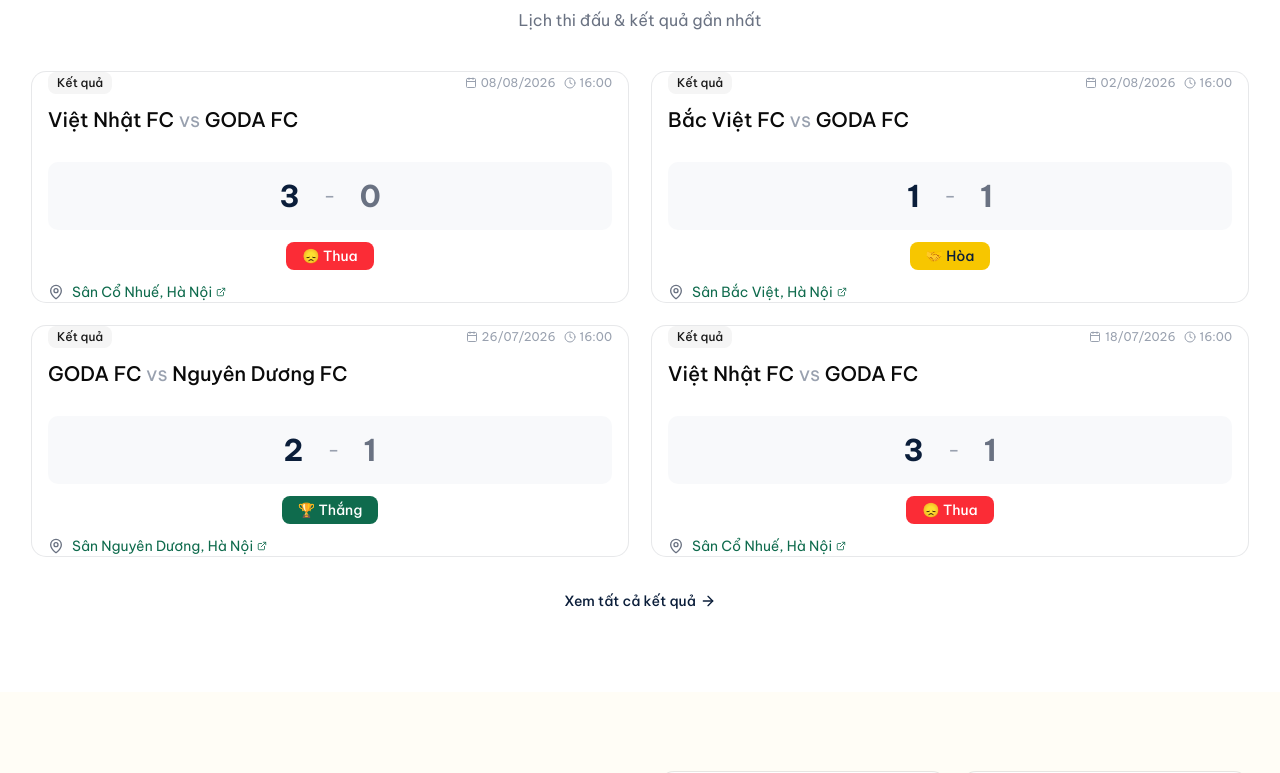
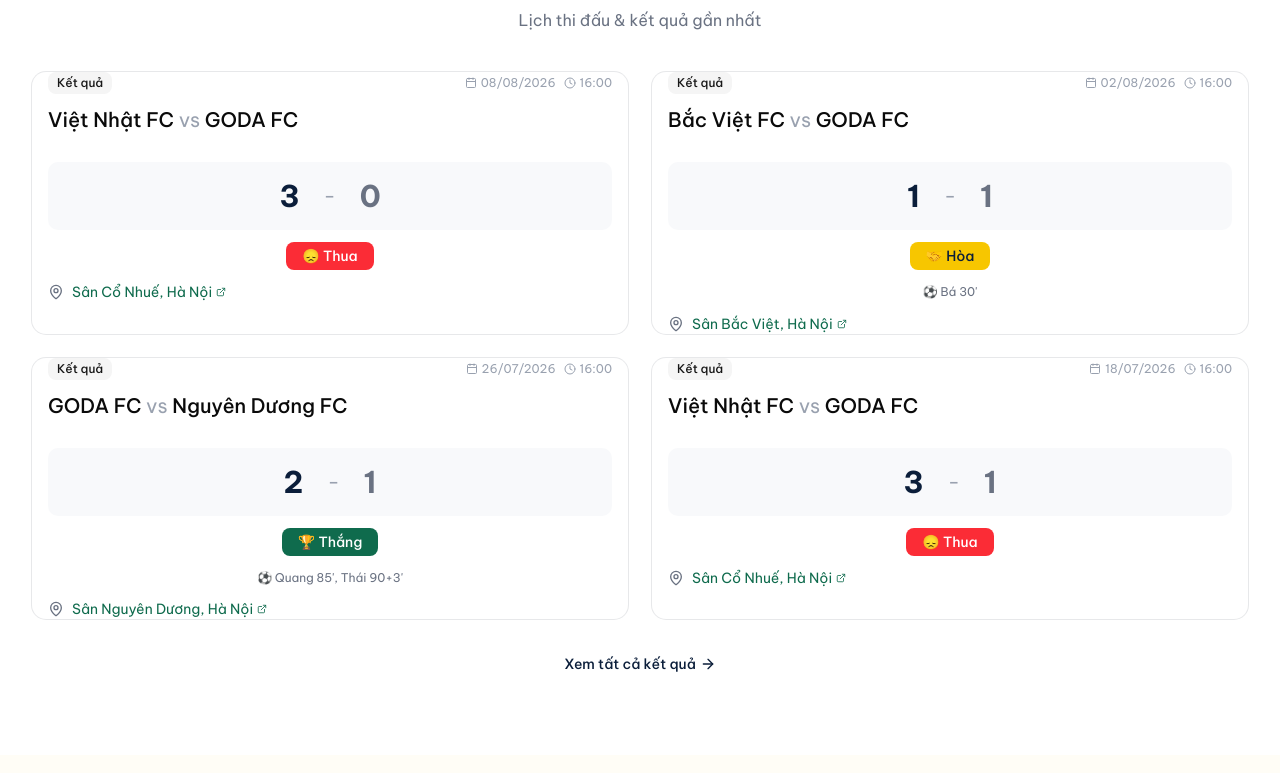
Before and after one commit to mmsop00/goda-fc, a Next.js app: page / in a window 1280 px wide. Shown: the part 1189-1962 px from the top of the page. Built offline with nearby package versions, Linux system fonts and the light colour scheme.

Commit message:
TASK-013-goal-scorers-UI-008-hero-photos

```diff
--- a/src/components/public/hero-section.tsx
+++ b/src/components/public/hero-section.tsx
@@ -7,11 +7,11 @@ import { Trophy, ChevronLeft, ChevronRight } from "lucide-react";
 import Image from "next/image";
 
 const HERO_PHOTOS = [
-  "/photos/z8053179673964_efe7a825564ab004cb6a5e9da363fdbf.jpg",
-  "/photos/z8053179697866_efa74f44b4ae184bae2444d5653b8645.jpg",
-  "/photos/z8053179704898_9b48ae1d79226549cde6028623245c67.jpg",
-  "/photos/z8053179712048_402eef6bb32ad1d49a0bdad50faa31da.jpg",
-  "/photos/z8053179727466_71c881f001208e04899c96a328bd075c.jpg",
+  "/photos/1784284566010_1879959454207999809_1879959454207999809_78d3cc2650bf182cfa721eab468b6906.jpg",
+  "/photos/1784284566048_1879959454207999809_1879959454207999809_66afc5c97918b843a9ef1a7235fffa64.jpg",
+  "/photos/z8053179790570_fe5a39ab3ef83a405bed18b999f44311.jpg",
+  "/photos/z8053179876780_83e0f95b9644f4ea6955f48aed700221.jpg",
+  "/photos/z8053184531263_aec1f50384a4387ab65e320508c9e257.jpg",
 ];
 
 const INTERVAL_MS = 5000;
--- a/src/components/public/match-spotlight.tsx
+++ b/src/components/public/match-spotlight.tsx
@@ -108,6 +108,12 @@ export function MatchSpotlight({ matches, isLoading }: MatchSpotlightProps) {
                             <Badge className="bg-goda-yellow text-goda-navy text-sm px-4 py-1 border-0">🤝 Hòa</Badge>
                           )}
                         </div>
+                        {/* Goal scorers */}
+                        {match.goalScorers && (
+                          <p className="text-xs text-gray-500 text-center leading-relaxed">
+                            {match.goalScorers}
+                          </p>
+                        )}
                       </div>
                     ) : (
                       <div className="flex items-center gap-2 text-sm text-goda-green font-medium">
--- a/src/lib/mock-data.ts
+++ b/src/lib/mock-data.ts
@@ -18,6 +18,7 @@ export interface MatchInfo {
   isHome: boolean;
   detailId?: string;
   googleMapsUrl?: string;
+  goalScorers?: string;
 }
 
 export interface PlayerSpotlight {
@@ -121,6 +122,7 @@ export const MOCK_MATCHES: MatchInfo[] = [
     isHome: false,
     detailId: "mr-003",
     googleMapsUrl: "https://maps.app.goo.gl/dwVAQCR4ZAVYtkFD9",
+    goalScorers: "⚽ Bá 30'",
   },
   {
     id: "match-003",
@@ -133,6 +135,7 @@ export const MOCK_MATCHES: MatchInfo[] = [
     isHome: true,
     detailId: "mr-002",
     googleMapsUrl: "https://maps.app.goo.gl/k9rrrGwQikdfVTDFA",
+    goalScorers: "⚽ Quang 85', Thái 90+3'",
   },
   {
     id: "match-004",
```
